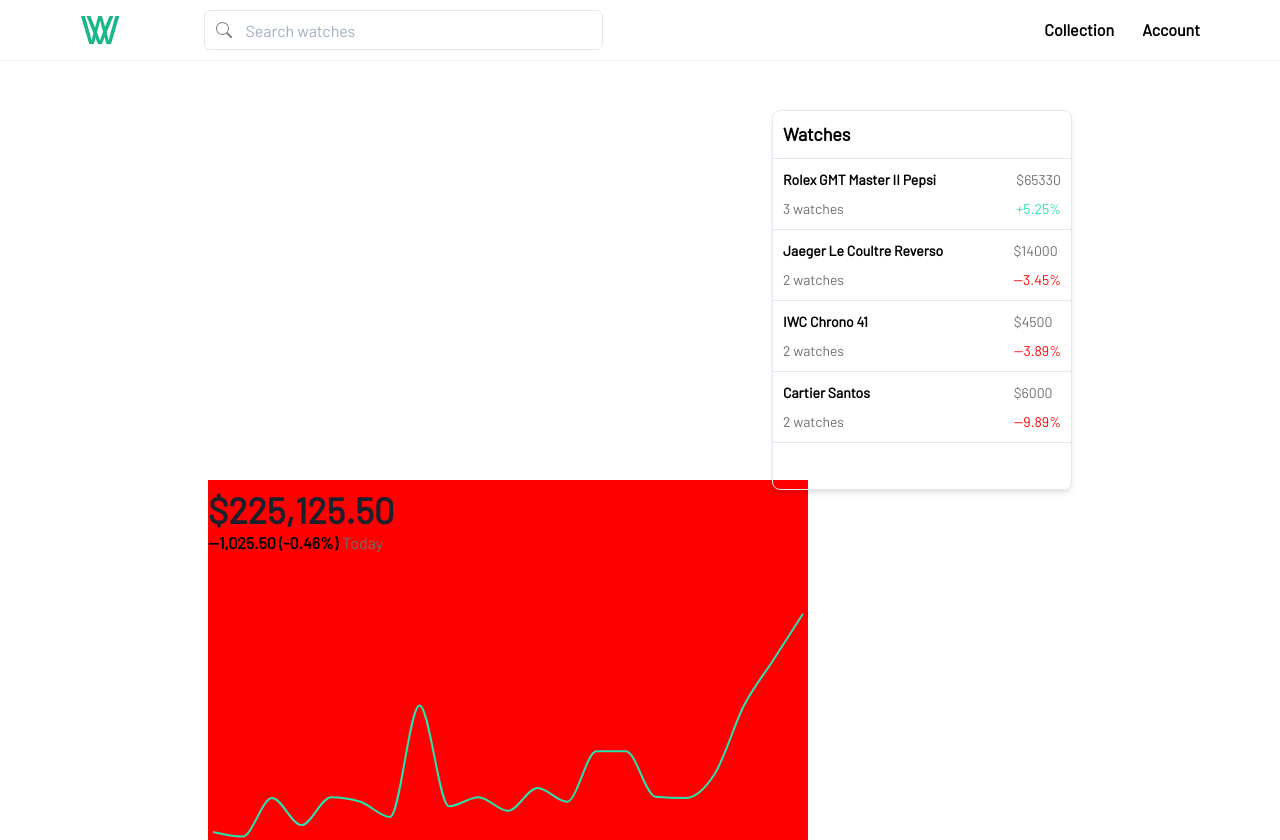
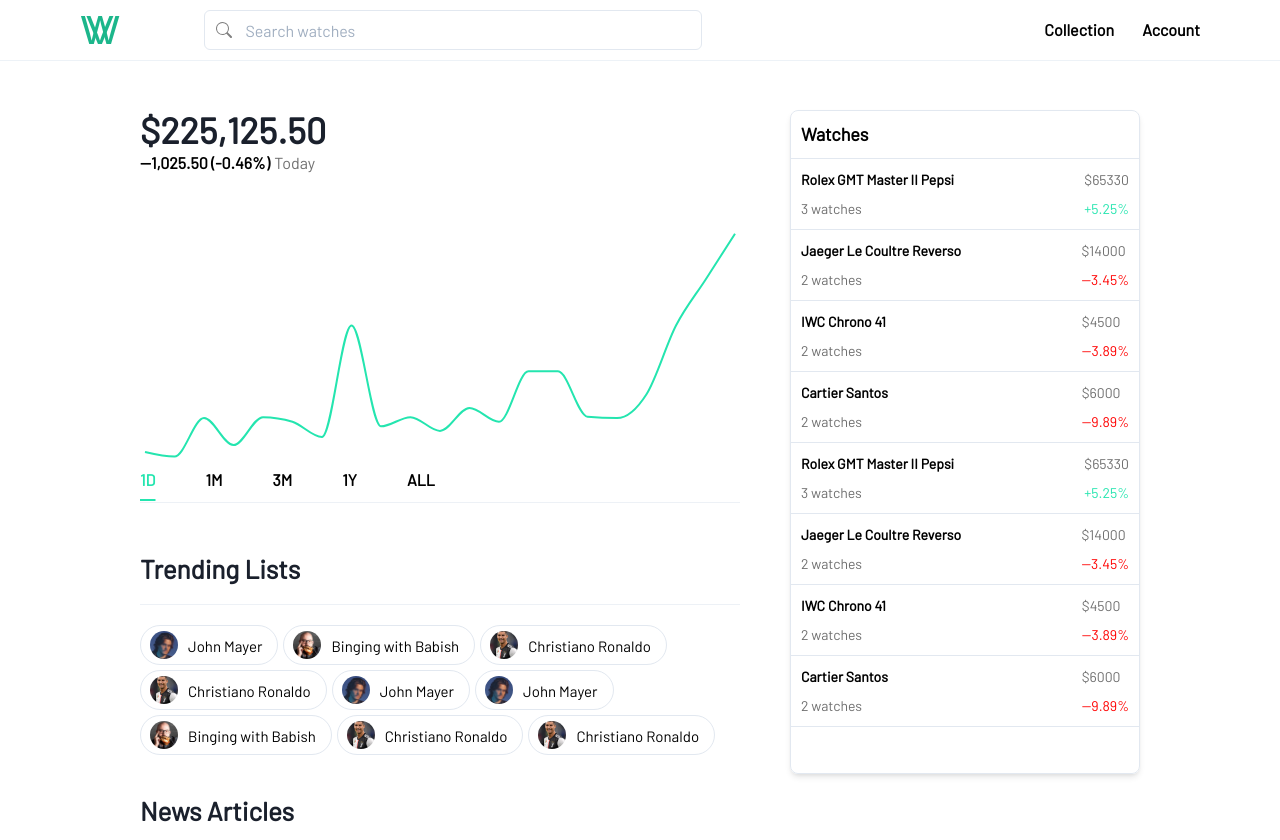
Before and after one commit to samkyuseo/watchstreet, a React (Create React App) app: page /profile in a window 1280 px wide. Shown: the top 840 px of the page. Built offline with nearby package versions, Linux system fonts and the light colour scheme; no server answers; sample sign-in values are in the browser's storage.

Commit message:
redo formatting

```diff
--- a/src/components/charts/Chart.tsx
+++ b/src/components/charts/Chart.tsx
@@ -18,7 +18,7 @@
   const neatPriceChange = generateNeatVersion(priceChange);
   const percentPriceChange = generateNeatVersion((priceChange / price) * 100);
   return (
-    <VStack alignItems='left' width='600px' bg='red'>
+    <VStack alignItems='left' width='100%'>
       <Heading>{title}</Heading>
       <Box>
         <Heading>${neatPrice}</Heading>
--- a/src/components/images/WatchImage/WatchImage.tsx
+++ b/src/components/images/WatchImage/WatchImage.tsx
@@ -1,5 +1,4 @@
 import { Image } from '@chakra-ui/react';
-import patek from '../../assets/images/patek.jpg';
 
 interface IWatchImageProp {
   image: string;
@@ -7,17 +6,17 @@
 const WatchImage = ({ image }: IWatchImageProp) => {
   return (
     <Image
-      width='300px'
+      position='sticky'
+      top='110px'
+      left='850px'
+      width='35%'
       height='350px'
       borderRadius='lg'
       border='1px'
       borderColor='gray.200'
+      objectFit='contain'
+      boxShadow='md'
       src={image}
-      objectFit='contain'
-      position='fixed'
-      top='110px'
-      left='850px'
-      boxShadow='md'
     />
   );
 };
--- a/src/components/navbars/Navbar.tsx
+++ b/src/components/navbars/Navbar.tsx
@@ -16,21 +16,21 @@
 const Navbar = () => {
   return (
     <Box
+      top={0}
       position='fixed'
-      top={0}
+      display='flex'
+      width='100%'
+      zIndex={1}
       borderBottom='1px solid'
       borderColor='gray.100'
-      display='flex'
-      width='100%'
       bg='white'
-      zIndex={1000}
     >
       <Container display='flex' maxWidth='90%' paddingY='10px'>
         <HStack flex='1' justifyContent='left'>
           <Image src={logo} boxSize='40px' />
         </HStack>
         <HStack flex='4'>
-          <InputGroup>
+          <InputGroup width='100%'>
             <InputLeftElement
               pointerEvents='none'
               children={<BsSearch color='gray' />}
@@ -38,7 +38,7 @@
             <Input
               variant='outline'
               placeholder='Search watches'
-              maxWidth='80%'
+              maxWidth='100%'
               focusBorderColor='gray'
             />
           </InputGroup>
--- a/src/components/tables/WatchCollectionTable/WatchCollectionTable.tsx
+++ b/src/components/tables/WatchCollectionTable/WatchCollectionTable.tsx
@@ -8,11 +8,10 @@
 const WatchCollectionTable = ({ watches }: IWatchCollectionTableProps) => {
   return (
     <Box
-      // position='-webkit-sticky'
       position='sticky'
       top='110px'
-      left='900px'
-      width='300px'
+      width='35%'
+      height='100%'
       borderRadius='lg'
       border='1px'
       borderColor='gray.200'
--- a/src/pages/profilepage/ProfilePage.tsx
+++ b/src/pages/profilepage/ProfilePage.tsx
@@ -23,12 +23,15 @@
   return (
     <>
       <Navbar />
-      <Container minWidth='70%' mt='100px' mb='100px'>
+      <Box
+        display='flex'
+        width='1000px'
+        margin='auto'
+        justifyContent={'space-between'}
+      >
+        <Box width='60%' mt='100px' mb='100px'>
           {/* Portfolio Section */}
-
-        <WatchCollectionTable watches={watches} />
           <Chart title='' price={225125.5} priceChange={-1025.5} data={data} />
-
           {/* Trending List */}
           <Box width='600px' mt='40px'>
             <Heading variant='section-heading'>Trending Lists</Heading>
@@ -59,12 +62,38 @@
               );
             })}
           </Flex>
-      </Container>
+        </Box>
+        <WatchCollectionTable watches={watches} />
+      </Box>
     </>
   );
 };
 
 const watches = [
+  {
+    modelName: 'Rolex GMT Master II Pepsi',
+    numWatches: 3,
+    price: 65330,
+    priceChange: 5.25,
+  },
+  {
+    modelName: 'Jaeger Le Coultre Reverso',
+    numWatches: 2,
+    price: 14000,
+    priceChange: -3.45,
+  },
+  {
+    modelName: 'IWC Chrono 41',
+    numWatches: 2,
+    price: 4500,
+    priceChange: -3.89,
+  },
+  {
+    modelName: 'Cartier Santos',
+    numWatches: 2,
+    price: 6000,
+    priceChange: -9.89,
+  },
   {
     modelName: 'Rolex GMT Master II Pepsi',
     numWatches: 3,
--- a/src/pages/watchlistpage/WatchListPage.tsx
+++ b/src/pages/watchlistpage/WatchListPage.tsx
@@ -5,19 +5,26 @@
   return (
     <>
       <Navbar />
-      <Container maxWidth='70%' mt='100px' mb='100px'>
-        <Box width='600px' mt='40px'>
+      <Box
+        display='flex'
+        width='1000px'
+        margin='auto'
+        justifyContent={'space-between'}
+      >
+        <Box maxWidth='60%' mt='100px' mb='100px'>
+          <Box width='600px'>
             <Heading>John Mayer's Collection</Heading>
             <Text mt='20px'>
               The following is John Mayer's watch collection based on all the
-            latest media that we've gathered. Remember when the Rolex Cosmograph
-            Daytona 116508 got nicknamed the John Mayer Daytona?
+              latest media that we've gathered. Remember when the Rolex
+              Cosmograph Daytona 116508 got nicknamed the John Mayer Daytona?
             </Text>
           </Box>
           <Box width='600px' mt='20px'>
             <WatchListTable watches={tableRows} />
           </Box>
-      </Container>
+        </Box>
+      </Box>
     </>
   );
 };
--- a/src/pages/watchpage/WatchPage.tsx
+++ b/src/pages/watchpage/WatchPage.tsx
@@ -11,8 +11,13 @@
   return (
     <>
       <Navbar />
-      <WatchImage image={patek} />
-      <Container maxWidth='70%' mt='100px' mb='100px'>
+      <Box
+        display='flex'
+        width='1000px'
+        margin='auto'
+        justifyContent={'space-between'}
+      >
+        <Box width='60%' mt='100px' mb='100px'>
           {/* Price Data Section */}
           <Chart
             title='Nautilus 5711/1A-014'
@@ -24,7 +29,9 @@
           <Box width='600px' mt='40px'>
             <Specs />
           </Box>
-      </Container>
+        </Box>
+        <WatchImage image={patek} />
+      </Box>
     </>
   );
 };
```
Lines whose indentation alone changed are shown as unchanged.
